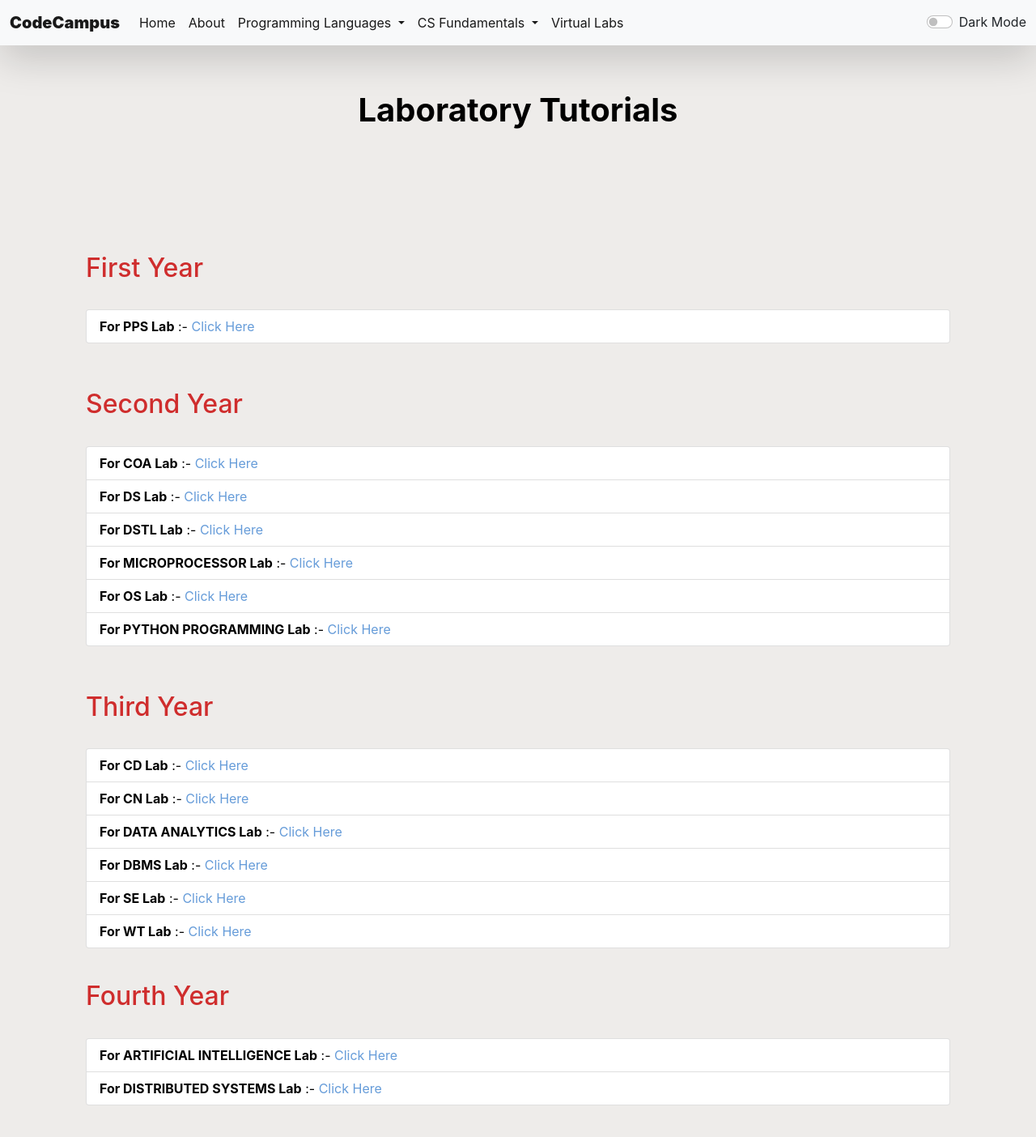
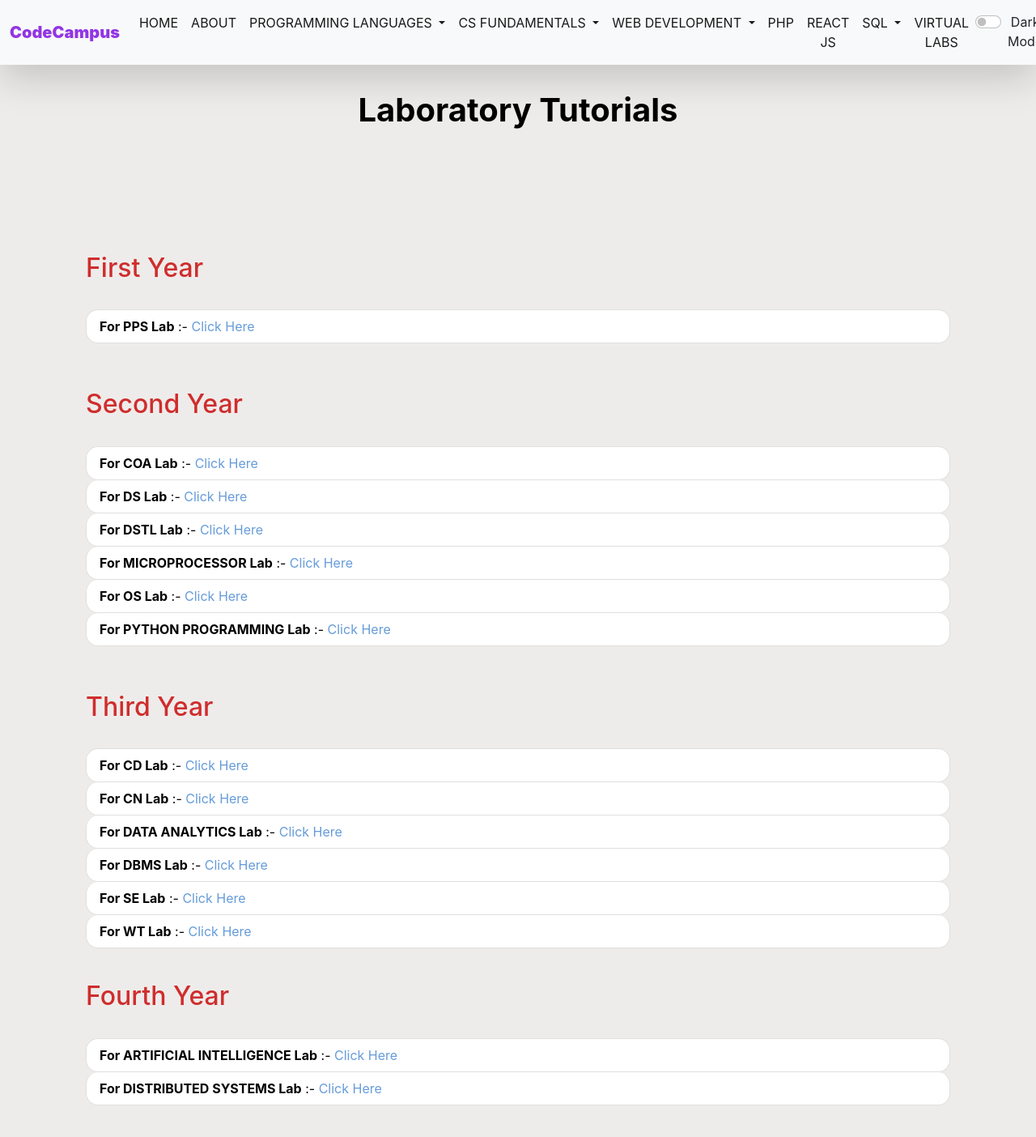
Before and after one commit to Manas0916/CodeCampus, a React (Create React App) app: page /virtuallab in a window 1280 px wide. Shown: the top 1404 px of the page at 81% size. Built offline with nearby package versions, Linux system fonts and the light colour scheme.

Commit message:
Updated Navbar Content

```diff
--- a/src/components/Navbar.js
+++ b/src/components/Navbar.js
@@ -10,19 +10,33 @@ const Navbar = (props) => {
             <div className="container-fluid">
                 {/* navbar color */}
                 {/* style={{color : "#d8b3fe"}} */}
-            <Link className="navbar-brand" to="/"><b><strong>CodeCampus</strong></b></Link>
+                <Link className="navbar-brand" to="/" style={{color: props.mode==='dark'?'#d8b3fe':'#9235e4'}}><b><strong>CodeCampus</strong></b></Link>
                 <button className="navbar-toggler" type="button" data-bs-toggle="collapse" data-bs-target="#navbarSupportedContent" aria-controls="navbarSupportedContent" aria-expanded="false" aria-label="Toggle navigation">
                     <span className="navbar-toggler-icon"></span>
                 </button>
                 <div className="collapse navbar-collapse" id="navbarSupportedContent">
                     <ul className="navbar-nav me-auto mb-2 mb-lg-0" >
-                    <li className="nav-item"> <Link className="nav-link active" aria-current="page" to="/">Home</Link> </li>
-                    <li className="nav-item"> <Link className="nav-link active" to="/about">About</Link> </li>
+                        <li className="nav-item"> <Link className="nav-link active" aria-current="page" to="/">HOME</Link> </li>
+                        <li className="nav-item"> <Link className="nav-link active" to="/about">ABOUT</Link> </li>
 
                         <li className="nav-item dropdown" >
-                        <Link className="nav-link active dropdown-toggle" to="/" role="button" data-mdb-toggle="dropdown" aria-haspopup="true" data-bs-toggle="dropdown" id="navbarDropdownMenuLink" aria-expanded="false"> Programming Languages </Link>
+                            <Link className="nav-link active dropdown-toggle" to="/" role="button" data-mdb-toggle="dropdown" aria-haspopup="true" data-bs-toggle="dropdown" id="navbarDropdownMenuLink" aria-expanded="false"> PROGRAMMING LANGUAGES </Link>
 
                             <ul className="dropdown-menu" aria-labelledby="navbarDropdownMenuLink" >
+                                <li>
+                                    <Link className="dropdown-item" to='/'> C &raquo;</Link>
+                                    <ul className="dropdown-submenu dropdown-menu">
+                                        <li><Link className="dropdown-item" target='_blank' rel='noreferrer' to="https://www.geeksforgeeks.org/c-programming-language/?ref=ghm">Learn C Tutorial</Link></li>
+                                        <li>
+                                            <Link className="dropdown-item" to="/">Practice Coding Questions &raquo;</Link>
+                                            <ul className="dropdown-submenu dropdown-menu">
+                                                <li><Link className="dropdown-item" target='_blank' rel='noreferrer' to='https://www.hackerrank.com/domains/c?badge_type=c&filters%5Bdifficulty%5D%5B%5D=easy'>Easy</Link></li>
+                                                <li><Link className="dropdown-item" target='_blank' rel='noreferrer' to='https://www.hackerrank.com/domains/c?badge_type=c&filters%5Bdifficulty%5D%5B%5D=medium'>Medium</Link></li>
+                                                <li><Link className="dropdown-item" target='_blank' rel='noreferrer' to='https://www.hackerrank.com/domains/c?badge_type=c&filters%5Bdifficulty%5D%5B%5D=hard'>Hard</Link></li>
+                                            </ul>
+                                        </li>
+                                    </ul>
+                                </li>
                                 <li>
                                     <Link className="dropdown-item" to='/'> C++ &raquo;</Link>
                                     <ul className="dropdown-submenu dropdown-menu">
@@ -38,7 +52,7 @@ const Navbar = (props) => {
                                     </ul>
                                 </li>
                                 <li >
-                                <Link className="dropdown-item" to='/'> Java &raquo;</Link>
+                                    <Link className="dropdown-item" to='/'> JAVA &raquo;</Link>
                                     <ul className="dropdown-submenu dropdown-menu">
                                         <li><Link className="dropdown-item" target='_blank' rel='noreferrer' to="https://www.geeksforgeeks.org/java-tutorial/">Learn Java Tutorial</Link></li>
                                         <li>
@@ -52,7 +66,7 @@ const Navbar = (props) => {
                                     </ul>
                                 </li>
                                 <li >
-                                <Link className="dropdown-item" to='/'> Python &raquo;</Link>
+                                    <Link className="dropdown-item" to='/'> PYTHON &raquo;</Link>
                                     <ul className="dropdown-submenu dropdown-menu">
                                         <li><Link className="dropdown-item" target='_blank' rel='noreferrer' to="https://www.geeksforgeeks.org/python-programming-language/">Learn Python Tutorial</Link></li>
                                         <li>
@@ -64,19 +78,49 @@ const Navbar = (props) => {
                         </li>
 
                         <li className="nav-item dropdown">
-                        <Link className="nav-link active dropdown-toggle" to="/" role="button" data-bs-toggle="dropdown" aria-haspopup="true" aria-expanded="false"> CS Fundamentals </Link>
+                            <Link className="nav-link active dropdown-toggle" to="/" role="button" data-bs-toggle="dropdown" aria-haspopup="true" aria-expanded="false"> CS FUNDAMENTALS </Link>
                             <ul className="dropdown-menu">
-                            <li><Link className="dropdown-item" target='_blank' to="https://www.interviewbit.com/operating-system-interview-questions/">Operating Systems</Link></li>
-                            <li><Link className="dropdown-item" target='_blank' to="https://www.interviewbit.com/networking-interview-questions/">Computer Networks</Link></li>
+                                <li><Link className="dropdown-item" target='_blank' to="https://www.interviewbit.com/operating-system-interview-questions/">OPERATING SYSTEMS</Link></li>
+                                <li><Link className="dropdown-item" target='_blank' to="https://www.interviewbit.com/networking-interview-questions/">COMPUTER NETWORKS</Link></li>
                                 <li><Link className="dropdown-item" target='_blank' to="https://www.interviewbit.com/dbms-interview-questions/">DBMS</Link></li>
-                            <li><Link className="dropdown-item" target='_blank' to="https://www.interviewbit.com/oops-interview-questions/">OOPS Concepts</Link></li>
+                                <li><Link className="dropdown-item" target='_blank' to="https://www.interviewbit.com/oops-interview-questions/">OOPS CONCEPTS</Link></li>
                             </ul>
                         </li>
-                    <li className="nav-item"> <Link className="nav-link active" to="/virtuallab">Virtual Labs</Link> </li>
+
+                        <li className="nav-item dropdown">
+                            <Link className="nav-link active dropdown-toggle" to="/" role="button" data-bs-toggle="dropdown" aria-haspopup="true" aria-expanded="false"> WEB DEVELOPMENT </Link>
+                            <ul className="dropdown-menu">
+                                <li><Link className="dropdown-item" target='_blank' to="https://www.codewithharry.com/tutorial/html-home/">HTML</Link></li>
+                                <li><Link className="dropdown-item" target='_blank' to="https://www.codewithharry.com/tutorial/css-home/">CSS</Link></li>
+                                <li><Link className="dropdown-item" target='_blank' to="https://www.codewithharry.com/tutorial/js/">JAVASCRIPT</Link></li>
+                            </ul>
+                        </li>
+
+                        <li className="nav-item"> <Link className="nav-link active" target='_blank' to="https://www.codewithharry.com/tutorial/php/">PHP</Link> </li>
+
+                        <li className="nav-item"> <Link className="nav-link active" target='_blank' to="https://www.codewithharry.com/tutorial/react-home/">REACT JS</Link> </li>
+
+                        <li className="nav-item dropdown">
+                            <Link className="nav-link active dropdown-toggle" to="/" role="button" data-bs-toggle="dropdown" aria-haspopup="true" aria-expanded="false"> SQL </Link>
+                            <ul className="dropdown-submenu dropdown-menu">
+                                <li><Link className="dropdown-item" target='_blank' rel='noreferrer' to="https://www.geeksforgeeks.org/sql-tutorial/?ref=ghm">Learn SQL Tutorial</Link></li>
+                                <li>
+                                    <Link className="dropdown-item" to="/">Practice Coding Questions &raquo;</Link>
+                                    <ul className="dropdown-submenu dropdown-menu">
+                                        <li><Link className="dropdown-item" target='_blank' rel='noreferrer' to='https://www.hackerrank.com/domains/sql?badge_type=sql&filters%5Bdifficulty%5D%5B%5D=easy'>Easy</Link></li>
+                                        <li><Link className="dropdown-item" target='_blank' rel='noreferrer' to='https://www.hackerrank.com/domains/sql?badge_type=sql&filters%5Bdifficulty%5D%5B%5D=medium'>Medium</Link></li>
+                                        <li><Link className="dropdown-item" target='_blank' rel='noreferrer' to='https://www.hackerrank.com/domains/sql?badge_type=sql&filters%5Bdifficulty%5D%5B%5D=hard'>Hard</Link></li>
+                                    </ul>
+                                </li>
+                            </ul>
+                        </li>
+
+                        <li className="nav-item"> <Link className="nav-link active" to="/virtuallab">VIRTUAL LABS</Link> </li>
+
                     </ul>
                 </div>
-            <div className={`form-check form-switch text-${props.mode === 'light'?'dark':'light'}`}>
-                <input className="form-check-input" aria-checked = 'false' style ={{cursor: 'pointer'}} onClick={props.toggleMode} type="checkbox" role="switch" id="flexSwitchCheckDefault"/>
+                <div className={`form-check form-switch text-${props.mode === 'light' ? 'dark' : 'light'}`}>
+                    <input className="form-check-input" aria-checked='false' style={{ cursor: 'pointer' }} onClick={props.toggleMode} type="checkbox" role="switch" id="flexSwitchCheckDefault" />
                     <label className="form-check-label" htmlFor="flexSwitchCheckDefault">Dark Mode</label>
                 </div>
             </div>
--- a/src/components/VirtualLab.js
+++ b/src/components/VirtualLab.js
@@ -18,7 +18,7 @@ const VirtualLab = (props) => {
                         <h2 style={{ color: props.mode === 'dark' ? 'white' : '#cf2d2d' }}>First Year</h2>
                         <br />
                         <ul className="list-group">
-                            <li className="list-group-item" style={{ backgroundColor: props.mode === 'light' ? 'white' : '#808080', color: props.mode === 'dark' ? 'white' : 'black' }}><b>For PPS Lab</b> :- <Link className='link' to="https://youtube.com/playlist?list=PL-JvKqQx2AteR-PykKOm8rHuz5o8jf5nY" target='_blank' rel="noreferrer" style={{ color: props.mode === 'dark' ? '#ffc007' : '#669cd9' }}>Click Here</Link></li>
+                            <li className="list-group-item" style={{borderRadius: '15px', backgroundColor: props.mode==='dark'?'#42424F':'white', color: props.mode==='dark'?'white':'black'}}><b>For PPS Lab</b> :- <Link className='link' to="https://youtube.com/playlist?list=PL-JvKqQx2AteR-PykKOm8rHuz5o8jf5nY" target='_blank' rel="noreferrer" style={{ color: props.mode === 'dark' ? '#ffc007' : '#669cd9' }}>Click Here</Link></li>
                         </ul>
                     </div>
                     <br />
@@ -26,12 +26,12 @@ const VirtualLab = (props) => {
                         <h2 style={{ color: props.mode === 'dark' ? 'white' : '#cf2d2d' }}>Second Year</h2>
                         <br />
                         <ul className="list-group">
-                            <li className="list-group-item" style={{ backgroundColor: props.mode === 'light' ? 'white' : '#808080', color: props.mode === 'dark' ? 'white' : 'black' }}><b>For COA Lab</b>  :- <Link className='link' to="https://youtube.com/playlist?list=PLeV1aO80bdi7Zuce2uudw4327dQ71VTXw" target='_blank' rel="noreferrer" style={{ color: props.mode === 'dark' ? '#ffc007' : '#669cd9' }}>Click Here</Link></li>
-                            <li className="list-group-item" style={{ backgroundColor: props.mode === 'light' ? 'white' : '#808080', color: props.mode === 'dark' ? 'white' : 'black' }}><b>For DS Lab</b>  :- <Link className='link' to="https://youtube.com/playlist?list=PLpqGPi6G3Jf31PQCwxxq3LbIyRI1JNhzM" target='_blank' rel="noreferrer" style={{ color: props.mode === 'dark' ? '#ffc007' : '#669cd9' }}>Click Here</Link></li>
-                            <li className="list-group-item" style={{ backgroundColor: props.mode === 'light' ? 'white' : '#808080', color: props.mode === 'dark' ? 'white' : 'black' }}><b>For DSTL Lab</b>   :- <Link className='link' to="" target='_blank' rel="noreferrer" style={{ color: props.mode === 'dark' ? '#ffc007' : '#669cd9' }}>Click Here</Link></li>
-                            <li className="list-group-item" style={{ backgroundColor: props.mode === 'light' ? 'white' : '#808080', color: props.mode === 'dark' ? 'white' : 'black' }}><b>For MICROPROCESSOR Lab</b>  :- <Link className='link' to="https://youtu.be/GsPxk6GYf2Y" target='_blank' rel="noreferrer" style={{ color: props.mode === 'dark' ? '#ffc007' : '#669cd9' }}>Click Here</Link></li>
-                            <li className="list-group-item" style={{ backgroundColor: props.mode === 'light' ? 'white' : '#808080', color: props.mode === 'dark' ? 'white' : 'black' }}><b>For OS Lab</b>  :- <Link className='link' to="https://youtube.com/playlist?list=PLlr7wO747mNp5nn0hteJFnt1rpdx6GG-_" target='_blank' rel="noreferrer" style={{ color: props.mode === 'dark' ? '#ffc007' : '#669cd9' }}>Click Here</Link></li>
-                            <li className="list-group-item" style={{ backgroundColor: props.mode === 'light' ? 'white' : '#808080', color: props.mode === 'dark' ? 'white' : 'black' }}><b>For PYTHON PROGRAMMING Lab</b>   :- <Link className='link' to="https://youtube.com/playlist?list=PLGTaKwAVxdJFAddLmT-yDyN5dDdMGkJUu" target='_blank' rel="noreferrer" style={{ color: props.mode === 'dark' ? '#ffc007' : '#669cd9' }}>Click Here</Link></li>
+                            <li className="list-group-item" style={{borderRadius: '15px', backgroundColor: props.mode==='dark'?'#42424F':'white', color: props.mode==='dark'?'white':'black'}}><b>For COA Lab</b>  :- <Link className='link' to="https://youtube.com/playlist?list=PLeV1aO80bdi7Zuce2uudw4327dQ71VTXw" target='_blank' rel="noreferrer" style={{ color: props.mode === 'dark' ? '#ffc007' : '#669cd9' }}>Click Here</Link></li>
+                            <li className="list-group-item" style={{borderRadius: '15px', backgroundColor: props.mode==='dark'?'#42424F':'white', color: props.mode==='dark'?'white':'black'}}><b>For DS Lab</b>  :- <Link className='link' to="https://youtube.com/playlist?list=PLpqGPi6G3Jf31PQCwxxq3LbIyRI1JNhzM" target='_blank' rel="noreferrer" style={{ color: props.mode === 'dark' ? '#ffc007' : '#669cd9' }}>Click Here</Link></li>
+                            <li className="list-group-item" style={{borderRadius: '15px', backgroundColor: props.mode==='dark'?'#42424F':'white', color: props.mode==='dark'?'white':'black'}}><b>For DSTL Lab</b>   :- <Link className='link' to="" target='_blank' rel="noreferrer" style={{ color: props.mode === 'dark' ? '#ffc007' : '#669cd9' }}>Click Here</Link></li>
+                            <li className="list-group-item" style={{borderRadius: '15px', backgroundColor: props.mode==='dark'?'#42424F':'white', color: props.mode==='dark'?'white':'black'}}><b>For MICROPROCESSOR Lab</b>  :- <Link className='link' to="https://youtu.be/GsPxk6GYf2Y" target='_blank' rel="noreferrer" style={{ color: props.mode === 'dark' ? '#ffc007' : '#669cd9' }}>Click Here</Link></li>
+                            <li className="list-group-item" style={{borderRadius: '15px', backgroundColor: props.mode==='dark'?'#42424F':'white', color: props.mode==='dark'?'white':'black'}}><b>For OS Lab</b>  :- <Link className='link' to="https://youtube.com/playlist?list=PLlr7wO747mNp5nn0hteJFnt1rpdx6GG-_" target='_blank' rel="noreferrer" style={{ color: props.mode === 'dark' ? '#ffc007' : '#669cd9' }}>Click Here</Link></li>
+                            <li className="list-group-item" style={{borderRadius: '15px', backgroundColor: props.mode==='dark'?'#42424F':'white', color: props.mode==='dark'?'white':'black'}}><b>For PYTHON PROGRAMMING Lab</b>   :- <Link className='link' to="https://youtube.com/playlist?list=PLGTaKwAVxdJFAddLmT-yDyN5dDdMGkJUu" target='_blank' rel="noreferrer" style={{ color: props.mode === 'dark' ? '#ffc007' : '#669cd9' }}>Click Here</Link></li>
                         </ul>
                     </div>
                     <br />
@@ -39,12 +39,12 @@ const VirtualLab = (props) => {
                         <h2 style={{ color: props.mode === 'dark' ? 'white' : '#cf2d2d' }}>Third Year</h2>
                         <br />
                         <ul className="list-group">
-                            <li className="list-group-item" style={{ backgroundColor: props.mode === 'light' ? 'white' : '#808080', color: props.mode === 'dark' ? 'white' : 'black' }}><b>For CD Lab</b>  :- <Link className='link' to="https://youtube.com/playlist?list=PLSQzU2GdS6gfdaDjSC_Ol0s5Kj-P1mWZi" target='_blank' rel="noreferrer" style={{ color: props.mode === 'dark' ? '#ffc007' : '#669cd9' }}>Click Here</Link></li>
-                            <li className="list-group-item" style={{ backgroundColor: props.mode === 'light' ? 'white' : '#808080', color: props.mode === 'dark' ? 'white' : 'black' }}><b>For CN Lab</b>  :- <Link className='link' to="https://youtube.com/playlist?list=PLTwXRHDoo-A-Zn0y1XdH0NCCJ8YzTtq-u" target='_blank' rel="noreferrer" style={{ color: props.mode === 'dark' ? '#ffc007' : '#669cd9' }}>Click Here</Link></li>
-                            <li className="list-group-item" style={{ backgroundColor: props.mode === 'light' ? 'white' : '#808080', color: props.mode === 'dark' ? 'white' : 'black' }}><b>For DATA ANALYTICS Lab</b>  :- <Link className='link' to="https://youtu.be/6NO87npD7zk" target='_blank' rel="noreferrer" style={{ color: props.mode === 'dark' ? '#ffc007' : '#669cd9' }}>Click Here</Link></li>
-                            <li className="list-group-item" style={{ backgroundColor: props.mode === 'light' ? 'white' : '#808080', color: props.mode === 'dark' ? 'white' : 'black' }}><b>For DBMS Lab</b>  :- <Link className='link' to="https://youtube.com/playlist?list=PLUhzUGU9G_1sXjCDdjxlt8uFrHovolYcA" target='_blank' rel="noreferrer" style={{ color: props.mode === 'dark' ? '#ffc007' : '#669cd9' }}>Click Here</Link></li>
-                            <li className="list-group-item" style={{ backgroundColor: props.mode === 'light' ? 'white' : '#808080', color: props.mode === 'dark' ? 'white' : 'black' }}><b>For SE Lab</b>  :- <Link className='link' to="" target='_blank' rel="noreferrer" style={{ color: props.mode === 'dark' ? '#ffc007' : '#669cd9' }}>Click Here</Link></li>
-                            <li className="list-group-item" style={{ backgroundColor: props.mode === 'light' ? 'white' : '#808080', color: props.mode === 'dark' ? 'white' : 'black' }}><b>For WT Lab</b>  :- <Link className='link' to="https://youtube.com/playlist?list=PLX0o88X01t3vX06IO6llakXT-iRG7J2Gk" target='_blank' rel="noreferrer" style={{ color: props.mode === 'dark' ? '#ffc007' : '#669cd9' }}>Click Here</Link></li>
+                            <li className="list-group-item" style={{borderRadius: '15px', backgroundColor: props.mode==='dark'?'#42424F':'white', color: props.mode==='dark'?'white':'black'}}><b>For CD Lab</b>  :- <Link className='link' to="https://youtube.com/playlist?list=PLSQzU2GdS6gfdaDjSC_Ol0s5Kj-P1mWZi" target='_blank' rel="noreferrer" style={{ color: props.mode === 'dark' ? '#ffc007' : '#669cd9' }}>Click Here</Link></li>
+                            <li className="list-group-item" style={{borderRadius: '15px', backgroundColor: props.mode==='dark'?'#42424F':'white', color: props.mode==='dark'?'white':'black'}}><b>For CN Lab</b>  :- <Link className='link' to="https://youtube.com/playlist?list=PLTwXRHDoo-A-Zn0y1XdH0NCCJ8YzTtq-u" target='_blank' rel="noreferrer" style={{ color: props.mode === 'dark' ? '#ffc007' : '#669cd9' }}>Click Here</Link></li>
+                            <li className="list-group-item" style={{borderRadius: '15px', backgroundColor: props.mode==='dark'?'#42424F':'white', color: props.mode==='dark'?'white':'black'}}><b>For DATA ANALYTICS Lab</b>  :- <Link className='link' to="https://youtu.be/6NO87npD7zk" target='_blank' rel="noreferrer" style={{ color: props.mode === 'dark' ? '#ffc007' : '#669cd9' }}>Click Here</Link></li>
+                            <li className="list-group-item" style={{borderRadius: '15px', backgroundColor: props.mode==='dark'?'#42424F':'white', color: props.mode==='dark'?'white':'black'}}><b>For DBMS Lab</b>  :- <Link className='link' to="https://youtube.com/playlist?list=PLUhzUGU9G_1sXjCDdjxlt8uFrHovolYcA" target='_blank' rel="noreferrer" style={{ color: props.mode === 'dark' ? '#ffc007' : '#669cd9' }}>Click Here</Link></li>
+                            <li className="list-group-item" style={{borderRadius: '15px', backgroundColor: props.mode==='dark'?'#42424F':'white', color: props.mode==='dark'?'white':'black'}}><b>For SE Lab</b>  :- <Link className='link' to="" target='_blank' rel="noreferrer" style={{ color: props.mode === 'dark' ? '#ffc007' : '#669cd9' }}>Click Here</Link></li>
+                            <li className="list-group-item" style={{borderRadius: '15px', backgroundColor: props.mode==='dark'?'#42424F':'white', color: props.mode==='dark'?'white':'black'}}><b>For WT Lab</b>  :- <Link className='link' to="https://youtube.com/playlist?list=PLX0o88X01t3vX06IO6llakXT-iRG7J2Gk" target='_blank' rel="noreferrer" style={{ color: props.mode === 'dark' ? '#ffc007' : '#669cd9' }}>Click Here</Link></li>
                         </ul>
                     </div>
                     <br />
@@ -52,8 +52,8 @@ const VirtualLab = (props) => {
                         <h2 style={{ color: props.mode === 'dark' ? 'white' : '#cf2d2d' }}>Fourth Year</h2>
                         <br />
                         <ul className="list-group">
-                            <li className="list-group-item" style={{ backgroundColor: props.mode === 'light' ? 'white' : '#808080', color: props.mode === 'dark' ? 'white' : 'black' }}><b>For ARTIFICIAL INTELLIGENCE Lab</b>  :- <Link className='link' to="https://youtube.com/playlist?list=PLSQzU2GdS6gfdaDjSC_Ol0s5Kj-P1mWZi" target='_blank' rel="noreferrer" style={{ color: props.mode === 'dark' ? '#ffc007' : '#669cd9' }}>Click Here</Link></li>
-                            <li className="list-group-item" style={{ backgroundColor: props.mode === 'light' ? 'white' : '#808080', color: props.mode === 'dark' ? 'white' : 'black' }}><b>For DISTRIBUTED SYSTEMS Lab</b>  :- <Link className='link' to="https://youtube.com/playlist?list=PLTwXRHDoo-A-Zn0y1XdH0NCCJ8YzTtq-u" target='_blank' rel="noreferrer" style={{ color: props.mode === 'dark' ? '#ffc007' : '#669cd9' }}>Click Here</Link></li>
+                            <li className="list-group-item" style={{borderRadius: '15px', backgroundColor: props.mode==='dark'?'#42424F':'white', color: props.mode==='dark'?'white':'black'}}><b>For ARTIFICIAL INTELLIGENCE Lab</b>  :- <Link className='link' to="https://youtube.com/playlist?list=PLSQzU2GdS6gfdaDjSC_Ol0s5Kj-P1mWZi" target='_blank' rel="noreferrer" style={{ color: props.mode === 'dark' ? '#ffc007' : '#669cd9' }}>Click Here</Link></li>
+                            <li className="list-group-item" style={{borderRadius: '15px', backgroundColor: props.mode==='dark'?'#42424F':'white', color: props.mode==='dark'?'white':'black'}}><b>For DISTRIBUTED SYSTEMS Lab</b>  :- <Link className='link' to="https://youtube.com/playlist?list=PLTwXRHDoo-A-Zn0y1XdH0NCCJ8YzTtq-u" target='_blank' rel="noreferrer" style={{ color: props.mode === 'dark' ? '#ffc007' : '#669cd9' }}>Click Here</Link></li>
                         </ul>
                     </div>
                 </div>
```
Lines whose indentation alone changed are shown as unchanged.
